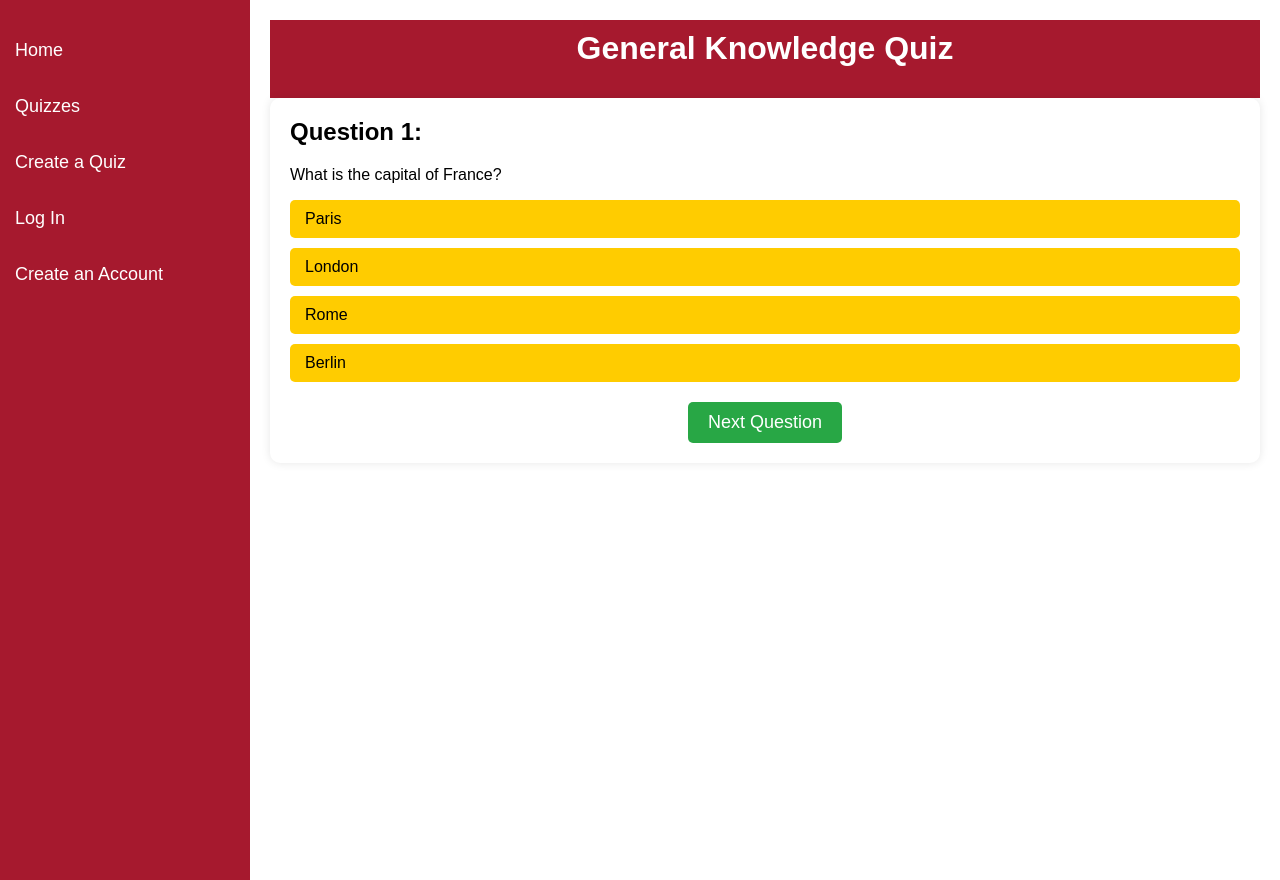
After one commit to Joshua-Justus/Trivia-Game-276, a Flask app: page /play_quiz/1 in a window 1280 px wide. The commit adds this page. Run offline with Flask 3, Linux system fonts and the light colour scheme.

Commit message:
adding play_quiz.html

```diff
--- a/app.py
+++ b/app.py
@@ -22,6 +22,32 @@ def home():
 @app.route("/quizzes")
 def quiz():
     return render_template('quizzes.html')
+
+# Sample quiz data for testing
+sample_quiz = {
+    'id': 1,
+    'title': 'General Knowledge Quiz',
+    'questions': [
+        {'text': 'What is the capital of France?', 'answers': ['Paris', 'London', 'Rome', 'Berlin'], 'correct': 'Paris'},
+        {'text': 'What is 2 + 2?', 'answers': ['3', '4', '5', '6'], 'correct': '4'},
+        {'text': 'What is the largest ocean on Earth?', 'answers': ['Indian Ocean', 'Atlantic Ocean', 'Arctic Ocean', 'Pacific Ocean'], 'correct': 'Pacific Ocean'},
+    ]
+}
+
+@app.route("/play_quiz/<int:quiz_id>")
+def play_quiz(quiz_id):
+    quiz = sample_quiz if quiz_id == 1 else None
+    if not quiz:
+        return redirect(url_for('quizzes'))
+
+    question_index = request.args.get('question_index', default=0, type=int)
+
+    if question_index >= len(quiz['questions']):
+        return redirect(url_for('quizzes'))  # Redirect after finishing the quiz
+
+    return render_template('play_quiz.html', quiz=quiz, current_question=question_index)
+
+
 
 @app.route("/login", methods=["GET", "POST"])
 def login():
--- a/static/main.css
+++ b/static/main.css
@@ -1,3 +1,4 @@
+/* Base styles */
 body {
     font-family: Arial, sans-serif;
     margin: 0;
@@ -5,6 +6,7 @@ body {
     display: flex;
     min-height: 100vh;
 }
+
 /* Style for the sidebar */
 .sidebar {
     height: 100vh;
@@ -27,6 +29,7 @@ body {
 .active {
     background-color: #A6192E; /* SFU Dark Red */
 }
+
 /* Main content styling */
 .main-content {
     margin-left: 250px;
@@ -51,6 +54,93 @@ footer {
     margin-left: 250px;
 }
 */
+
+/* play_quiz container styling */
+.quiz-container {
+    background-color: white;
+    padding: 20px;
+    border-radius: 10px;
+    box-shadow: 0 0 10px rgba(0, 0, 0, 0.1);
+}
+
+.question-box {
+    margin-bottom: 20px;
+}
+
+h1, h2 {
+    margin-top: 0;
+}
+
+/* Options list styling */
+.options {
+    list-style-type: none;
+    padding: 0;
+}
+
+.options li {
+    margin: 10px 0;
+}
+
+/* Styling for answer buttons */
+.option-btn {
+    background-color: #FFCC00;
+    border: none;
+    padding: 10px 15px;
+    font-size: 16px;
+    cursor: pointer;
+    border-radius: 5px;
+    transition: background-color 0.3s;
+    width: 100%; /* Ensures button spans the width of the list item */
+    text-align: left;
+}
+
+.option-btn:hover {
+    background-color: #FFA500;
+}
+
+/* Styling for the Next Question button */
+.next-question {
+    text-align: center;
+    margin-top: 20px;
+}
+
+.next-btn {
+    background-color: #28A745;
+    border: none;
+    padding: 10px 20px;
+    font-size: 18px;
+    color: white;
+    cursor: pointer;
+    border-radius: 5px;
+    transition: background-color 0.3s;
+}
+
+.next-btn:hover {
+    background-color: #218838;
+}
+
+
+/* Mobile-friendly styles */
+@media (max-width: 768px) {
+    .sidebar {
+        width: 100px;
+    }
+
+    .main-content {
+        margin-left: 100px;
+    }
+
+    .option-btn {
+        font-size: 14px;
+        padding: 8px 10px;
+    }
+
+    .next-btn {
+        font-size: 16px;
+        padding: 8px 15px;
+    }
+}
+
 
 /* Additional specific styles for create_quiz.html */
 /* Container styles */
--- /dev/null
+++ b/templates/play_quiz.html
@@ -0,0 +1,45 @@
+<!DOCTYPE html>
+<html lang="en">
+<head>
+    <meta charset="UTF-8">
+    <meta name="viewport" content="width=device-width, initial-scale=1.0">
+    <meta http-equiv="X-UA-Compatible" content="ie=edge">
+    <title>Play Quiz - Trivia 276</title>
+    <link rel="stylesheet" href="{{ url_for('static', filename='main.css') }}"> <!-- Link to external CSS file -->
+    <link rel="icon" type="image/png" href="{{ url_for('static', filename='images/trivia-logo.png') }}"> <!-- LOGO -->
+</head>
+
+<body>
+    <!-- Sidebar -->
+    <div class="sidebar">
+        <a href="/" title="">Home</a>
+        <a class="active" href="/quizzes" title="">Quizzes</a>
+        <a href="/create_quiz" title="">Create a Quiz</a>
+        <a href="/login" title="">Log In</a>
+        <a href="/signup" title="">Create an Account</a>
+    </div>
+    <!-- Main Content -->
+    <div class="main-content">
+        <header>
+            <h1>{{ quiz.title }}</h1>
+        </header>
+        <div class="quiz-container">
+            <div class="question-box">
+                <h2>Question {{ current_question + 1 }}:</h2>
+                <p>{{ quiz.questions[current_question]['text'] }}</p>
+                <ul class="options">
+                    {% for answer in quiz.questions[current_question]['answers'] %}
+                    <li><button class="option-btn">{{ answer }}</button></li>
+                    {% endfor %}
+                </ul>
+            </div>
+            <div class="next-question">
+                <form action="{{ url_for('play_quiz', quiz_id=quiz.id) }}" method="GET">
+                    <input type="hidden" name="question_index" value="{{ current_question + 1 }}">
+                    <button type="submit" class="next-btn">Next Question</button>
+                </form>
+            </div>
+        </div>
+    </div>
+</body>
+</html>
```
